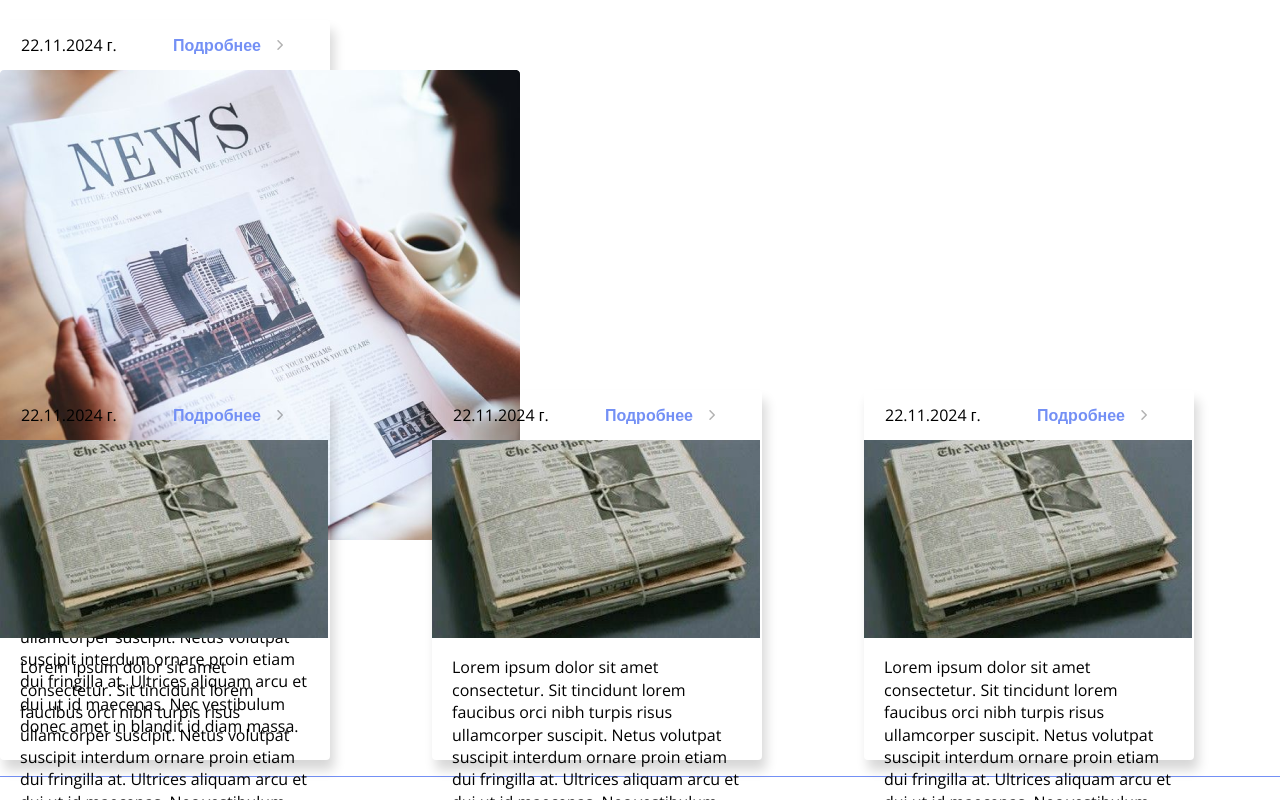
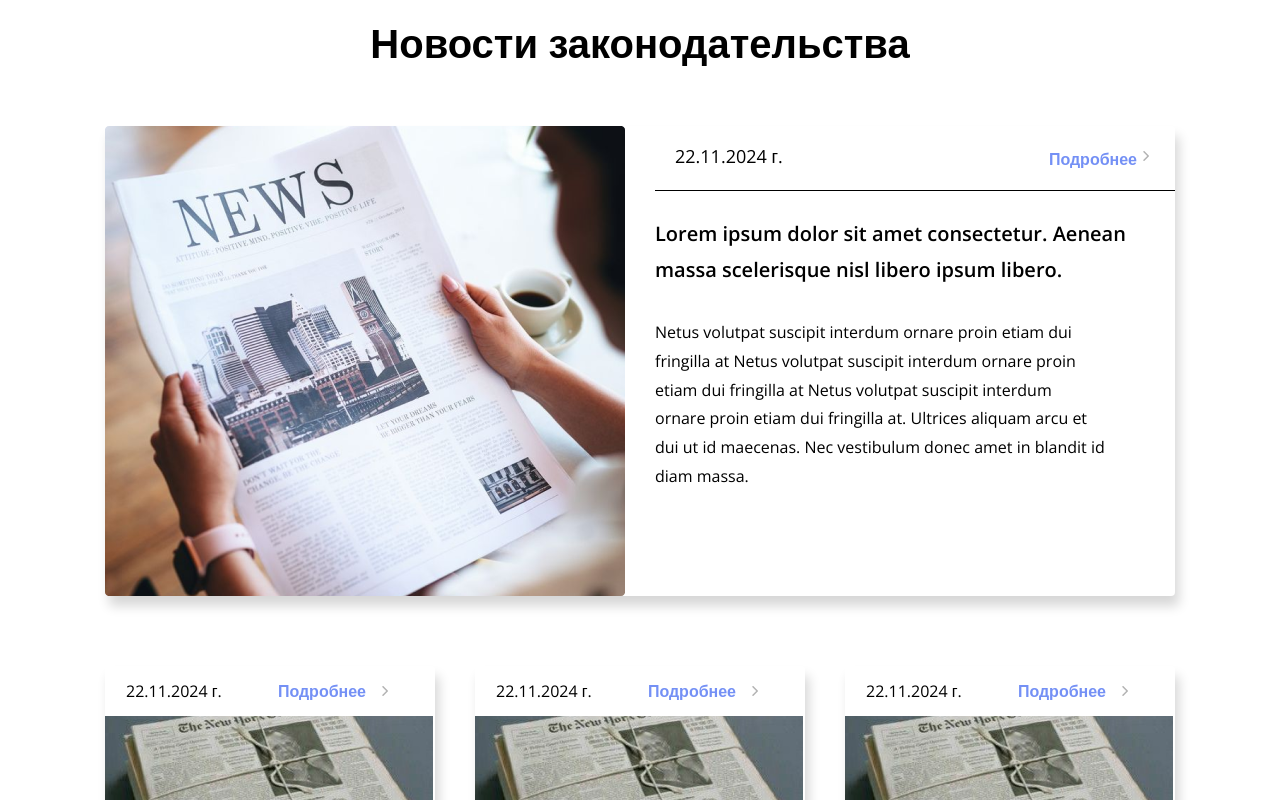
Before and after one commit to Talgat-07/narodnoye-pravo_frontend, a React (Vite) app: page / in a window 1280 px wide. Shown: the part 3040-3840 px from the top of the page. Built offline with nearby package versions, Linux system fonts and the light colour scheme.

Commit message:
feat: styled legislativeNews

```diff
--- a/src/shared/ui/NewsCard/NewsCard.jsx
+++ b/src/shared/ui/NewsCard/NewsCard.jsx
@@ -4,6 +4,9 @@ import s from "./NewsCard.module.scss";
 import { Typography } from "shared/ui/Typography/Typography";
 import { Arrow } from "shared/assets/icons/Arrow";
 import { path } from "shared/constants/constants";
+
+
+
 
 export const NewsCard = ({ title, description, image, isLarge, date }) => {
   return (
@@ -12,7 +15,7 @@ export const NewsCard = ({ title, description, image, isLarge, date }) => {
         // Большая карточка
         <div className={s.largeContent}>
           <div className={s.imageWrap}>
-            <img src={image} alt={title} className={s.image} />
+            <img src={image} alt={title} className={s.imageLarge} />
           </div>
           <div className={s.content}>
             <div className={s.up}>
@@ -23,7 +26,7 @@ export const NewsCard = ({ title, description, image, isLarge, date }) => {
               >{date}</Typography>
               <Link to={path.services}>
                 <Typography
-                  className={s.link}
+                  className={s.linkLarge}
                   variant='bodyM'
                   weight='semibold'
                   lineHeight='lineSemiTight'
@@ -33,15 +36,15 @@ export const NewsCard = ({ title, description, image, isLarge, date }) => {
                 </Typography>
               </Link>
             </div>
-            <div className={s.down}>
+            <div className={s.downLarge}>
               <Typography
-                className={s.title}
+                className={s.titleLarge}
                 variant='bodyXL'
                 lineHeight='lineBig'
                 weight='semibold'
               >{title}</Typography>
               <Typography
-                className={s.description}
+                className={s.descriptionLarge}
                 variant='bodyM'
                 lineHeight='lineBig'
                 weight='regular'
@@ -71,7 +74,7 @@ export const NewsCard = ({ title, description, image, isLarge, date }) => {
             </Link>
           </div>
           <div className={s.imageWrap}>
-            <img src={image} alt={title} className={s.image} />
+            <img src={image} alt={title} className={s.imageSmall} />
           </div>
           <div className={s.smallDown}>
             <Typography
@@ -83,6 +86,7 @@ export const NewsCard = ({ title, description, image, isLarge, date }) => {
           </div>
         </div>
       )}
+
     </div>
   );
 };
--- a/src/shared/ui/NewsCard/NewsCard.module.scss
+++ b/src/shared/ui/NewsCard/NewsCard.module.scss
@@ -1,19 +1,28 @@
-.largeContent {
+.largeContent{
     display: flex;
-    border-radius: 4px;
+    justify-content: space-between;
+    margin: 60px auto ;
     width: 1070px;
     height: 470px;
-    justify-content: space-between;
-    margin: 0 auto;
+    border-radius: 4px;
     box-shadow: 4px 10px 12px 0 rgba(0, 0, 0, 0.16);
 }
+
 
 
 .smallContent {
     border-radius: 4px;
     width: 330px;
-    height: 370px;
+    height: 420px;
     box-shadow: 4px 10px 12px 0 rgba(0, 0, 0, 0.16);
+    margin: 10px 0 50px 0;
+    box-sizing: border-box;
+}
+
+.descriptionLarge{
+    width: 450px;
+    height: 246px;
+    margin-top: 30px;
 }
 
 .title {
@@ -25,6 +34,7 @@
     flex-direction: column;
     width: 520px;
     height: 470px;
+
 }
 
 .up {
--- a/src/widgets/LegislativeNews/LegislativeNews.jsx
+++ b/src/widgets/LegislativeNews/LegislativeNews.jsx
@@ -1,11 +1,13 @@
+/* eslint-disable react/prop-types*/
 import { NewsCard } from 'shared/ui/NewsCard/NewsCard';
 import s from './LegislativeNews.module.scss';
 import pic from '../../shared/assets/img/NewsBig.png'
 import img from '../../shared/assets/img/NewsSmall.png'
 import { Typography } from 'shared/ui/Typography/Typography';
 import { ButtonLink } from 'shared/ui/ButtonLink/ButtonLink';
-import { Link } from 'react-router-dom';
-import { path } from 'shared/constants/constants';
+import { Link } from "react-router-dom";
+import { path } from "shared/constants/constants";
+
 
 
 
@@ -17,48 +19,57 @@ export const LegislativeNews = () => {
             id: 1,
             date: '22.11.2024 г.',
             title: "Lorem ipsum dolor sit amet consectetur. Aenean massa scelerisque nisl libero ipsum libero.",
-            description: "Lorem ipsum dolor sit amet consectetur. Sit tincidunt lorem faucibus orci nibh turpis risus ullamcorper suscipit. Netus volutpat suscipit interdum ornare proin etiam dui fringilla at. Ultrices aliquam arcu et dui ut id maecenas. Nec vestibulum donec amet in blandit id diam massa.",
+            description: "Netus volutpat suscipit interdum ornare proin etiam dui fringilla at Netus volutpat suscipit interdum ornare proin etiam dui fringilla at Netus volutpat suscipit interdum ornare proin etiam dui fringilla at. Ultrices aliquam arcu et dui ut id maecenas. Nec vestibulum donec amet in blandit id diam massa.",
             image: pic,
         },
         {
             id: 2,
             date: '22.11.2024 г.',
             title: "2Lorem ipsum dolor sit amet consectetur. Aenean massa scelerisque nisl libero ipsum libero.",
-            description: "Lorem ipsum dolor sit amet consectetur. Sit tincidunt lorem faucibus orci nibh turpis risus ullamcorper suscipit. Netus volutpat suscipit interdum ornare proin etiam dui fringilla at. Ultrices aliquam arcu et dui ut id maecenas. Nec vestibulum donec amet in blandit id diam massa.",
+            description: "Netus volutpat suscipit interdum ornare proin etiam dui fringilla at. Ultrices aliquam arcu et dui ut id maecenas. Nec vestibulum donec amet in blandit id diam massa.",
             image: img,
         },
         {
             id: 3,
             date: '22.11.2024 г.',
             title: "3Lorem ipsum dolor sit amet consectetur. Aenean massa scelerisque nisl libero ipsum libero.",
-            description: "Lorem ipsum dolor sit amet consectetur. Sit tincidunt lorem faucibus orci nibh turpis risus ullamcorper suscipit. Netus volutpat suscipit interdum ornare proin etiam dui fringilla at. Ultrices aliquam arcu et dui ut id maecenas. Nec vestibulum donec amet in blandit id diam massa.",
+            description: " Netus volutpat suscipit interdum ornare proin etiam dui fringilla at. Ultrices aliquam arcu et dui ut id maecenas. Nec vestibulum donec amet in blandit id diam massa.",
             image: img,
         },
         {
             id: 4,
             date: '22.11.2024 г.',
             title: "4Lorem ipsum dolor sit amet consectetur. Aenean massa scelerisque nisl libero ipsum libero.",
-            description: "Lorem ipsum dolor sit amet consectetur. Sit tincidunt lorem faucibus orci nibh turpis risus ullamcorper suscipit. Netus volutpat suscipit interdum ornare proin etiam dui fringilla at. Ultrices aliquam arcu et dui ut id maecenas. Nec vestibulum donec amet in blandit id diam massa.",
+            description: " Netus volutpat suscipit interdum ornare proin etiam dui fringilla at. Ultrices aliquam arcu et dui ut id maecenas. Nec vestibulum donec amet in blandit id diam massa.",
             image: img,
         },
     ];
 
-    const lastNew = mockNews[0]
+    const lastNews = mockNews[0]
     const renderNews = mockNews.slice(1)
 
 
     return (
-        <div className={s.block}>
-            {lastNew && (
+        <div className={s.container}>
+           <Typography
+                className={s.title}
+                variant='h3'
+                weight='bold'>
+                Новости законодательства
+            </Typography>
+
+            <div className={s.block}>
+            {lastNews && (
                 <NewsCard
-                    key={lastNew.id}
-                    title={lastNew.title}
-                    description={lastNew.description}
-                    image={lastNew.image}
-                    date={lastNew.date}
+                    key={lastNews.id}
+                    title={lastNews.title}
+                    description={lastNews.description}
+                    image={lastNews.image}
+                    date={lastNews.date}
+                    isLarge={true}
                 />
             )}
-            <div className={s.newsGrid}>
+            <div className={s.newsCard}>
                 {renderNews.map((newsItem) => (
                     <NewsCard
                         key={newsItem.id}
@@ -68,7 +79,17 @@ export const LegislativeNews = () => {
                         date={newsItem.date}
                     />
                 ))}
+                </div>
             </div>
+            <div className={s.btn}>
+                <Link  to={path.about}>
+                    <ButtonLink />
+                </Link>
+            </div>
+
+
+
         </div>
+
     )
 }
--- a/src/widgets/LegislativeNews/LegislativeNews.module.scss
+++ b/src/widgets/LegislativeNews/LegislativeNews.module.scss
@@ -1,19 +1,64 @@
+
+
+.title{
+    text-align: center;
+}
+
+
 .block {
     display: flex;
     flex-direction: column;
+  }
 
-    .newsGrid {
-        max-width: 1440px;
-        width: 100%;
-        display: grid;
-        grid-template-rows: auto auto;
-        grid-template-columns: 1fr 1fr 1fr;
-        gap: 16px;
+.newsCard {
+    display: flex ;
+    justify-content: center;
+    gap: 40px;
 
-            // .newsCard {
-            //     &.large {
-            //         grid-column: 1 / -1;
-            //     }
-            // }
-        }
+  }
+
+.btn{
+   display: flex;
+   justify-content: center;
+   margin-bottom: 150px;
 }
+
+
+
+
+
+
+
+
+
+
+
+
+
+
+
+
+
+
+
+
+
+// .block {
+//     display: flex;
+//     flex-direction: column;
+
+//     .newsGrid {
+//         max-width: 1440px;
+//         width: 100%;
+//         display: grid;
+//         grid-template-rows: auto auto;
+//         grid-template-columns: 1fr 1fr 1fr;
+//         gap: 16px;
+
+//             // .newsCard {
+//             //     &.large {
+//             //         grid-column: 1 / -1;
+//             //     }
+//             // }
+//         }
+// }
```
